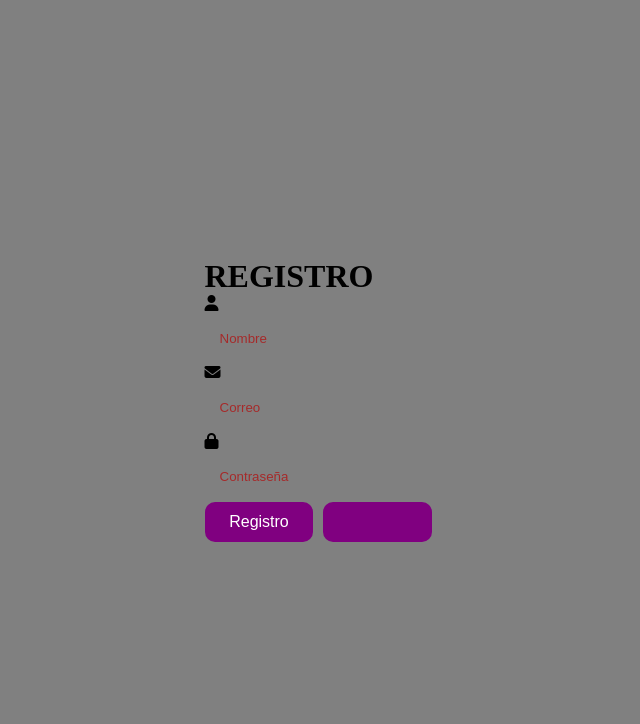
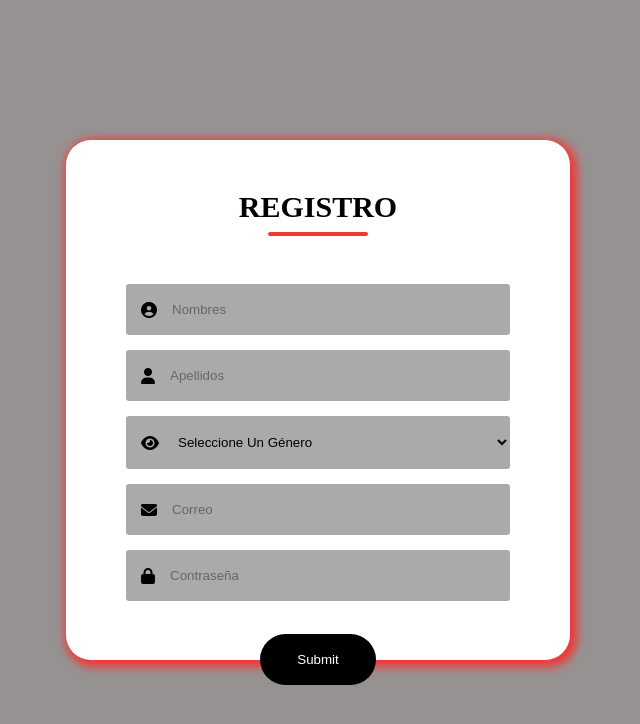
Before and after one commit to MatiasRJ2808/Inmobiliaria, a plain HTML site: page Registro.html in a window 1280 px wide. Shown: the whole page, without its empty margins (322-962 px from the left). Drawn offline with Linux system fonts and the light colour scheme.

Commit message:
Quinto Commit

```diff
--- a/Proyecto.css
+++ b/Proyecto.css
@@ -73,7 +73,7 @@ header {
     background-color: white;
     width: 80%;
     height: 60vh;
-    box-shadow: 3px 3px 4px 3px rgb(22, 129, 222);
+    box-shadow: 3px 3px 4px 3px rgb(22, 129, 222); /* X - Y - Difuminacion - Expanda - Color */
 }
 
 #Texto-1 {
--- a/Registro.css
+++ b/Registro.css
@@ -4,106 +4,94 @@
     text-decoration: none;
 }
 
-.Container {
+#Principal {
     width: 100%;
     height: 100vh;
-    background-color: gray;
+    background-color: rgb(150, 146, 146);
     display: flex;
     align-items: center;
     justify-content: center;
 }
 
-.form-content {
-    width: 100%;
-    max-width: 450px;
+#Formulario {
+    width: 30%;
+    height: 50vh;
     background-color: white;
-    padding: 50px 60px 70px;
+    padding: 50px 60px 70px; /* Arriba - Izquierda y Derecha - Abajo */
     text-align: center;
     border-radius: 25px;
+    box-shadow: 3px 3px 10px 4px rgb(246, 53, 53);
 }
 
-.form-content h1 {
+#Titulo-1 {
     font-size: 30px;
     margin-bottom: 60px;
-    color: red;
+    color: rgb(0, 0, 0);
     position: relative;
 }
 
-.form-content h1::after {
-    content: ¨¨;
-    width: 30px;
+#Titulo-1::after {
+    content: '';
+    width: 100px;
     height: 4px;
     border-radius: 3px;
-    background: aqua;
+    background: rgb(246, 53, 53);
     position: absolute;
-    bottom: 12px;
+    bottom: -12px;
     left: 50%;
-    transform: translate(-50%);
+    transform: translate(-50%); /* Lo Mueve Al Centro */
 }
 
-.input-field {
-    background-color: orange;
-    margin: 15px 0;
+.Informacion {
+    background-color: rgb(170, 170, 170);
+    margin: 15px 0; /* Vertical - Horizontal */
     border-radius: 3px;
     display: flex;
     align-items: center;
-    transition: max-height 0.5s;
-    overflow: hidden;
 }
 
 input {
     width: 100%;
     background: transparent;
     border: 0;
-    outline: none;
-    padding: 18px 15px;
-    color: blueviolet;
+    outline: none; /* Quitar Borde Que Se Coloca Cuando Se Escribe */
+    padding: 18px 15px; /* Arriba Y Abajo - Izquierda Y Derecha */
+    color: rgb(0, 0, 0);
 }
 
 input::placeholder {
-    color: brown;
+    color: rgb(0, 0, 0);
+    opacity: 0.4;
 }
 
-.input-field i {
+#Icono {
     margin-left: 15px;
-    color: green;
+    color: rgb(0, 0, 0);
 }
 
-form p {
-    color: greenyellow;
-    text-align: left;
-    font-size: 13px;
+#Boton {
+    width: 100%;
+    display: flex;
+    justify-content: center
 }
 
-form p a {
-    color: yellow;
-    margin-left: 5px;
+#Sing-Up {
+    border-radius: 30px;
+    background-color: rgb(0, 0, 0);
+    color: white;
+    cursor: pointer;
+    width: 30%;
 }
 
-.Btn-field {
-    width: 100%;
-    display: flex;
-    justify-content: space-between;
+#Lista-1 {
+    height: 350px;
 }
 
-.Btn-field button {
-    flex-basis: 48%;
-    font-size: 16px;
-    background-color: purple;
-    color: white;
-    height: 40px;
-    border-radius: 10px;
+#Sexo {
+    width: 100%;
+    background: transparent;
     border: 0;
-    outline: 0;
-    cursor: pointer;
-    transition: background 1s;
+    outline: none; /* Le Quita El Borde Del ( Selected ) */
+    padding: 18px 15px;
+    color: rgb(0, 0, 0);
 }
-
-.input-group {
-    height: 250px;
-}
-
-.btn-field button.disable {
-    background-color: darkgreen;
-    color: tomato;
-}
--- a/Registro.html
+++ b/Registro.html
@@ -9,8 +9,8 @@
 </head>
 <body>
 
-    <div class="Container">
-        <div class="Form-Content">
+    <div id="Principal">
+        <div id="Formulario">
 
             <h1 id="Titulo-1">
                 REGISTRO
@@ -18,34 +18,52 @@
 
             <form>
 
-                <div class="Input-group">
+                <div id="Lista-1">
 
-                    <div class="Input-field" id="NameInput">
+                    <div class="Informacion" id="NameInput">
 
-                        <i class="fa-solid fa-user"> </i>
-                        <input type="text" placeholder="Nombre">
+                        <i id="Icono" class="fa-solid fa-circle-user"> </i>
+                        <input type="text" placeholder="Nombres" required>
 
                     </div>
 
-                    <div class="Input-field">
+                    <div class="Informacion" id="NameInput">
 
-                        <i class="fa-solid fa-envelope"> </i>
-                        <input type="email" placeholder="Correo">
+                        <i id="Icono" class="fa-solid fa-user"> </i>
+                        <input type="text" placeholder="Apellidos" required>
 
                     </div>
 
-                    <div class="Input-field">
+                    <div class="Informacion" id="NameInput">
 
-                        <i class="fa-solid fa-lock"> </i>
-                        <input type="password" placeholder="Contraseña">
+                        <i id="Icono" class="fa-solid fa-eye"> </i>
+                        <select name="Genero" id="Sexo">
+
+                            <option> Seleccione Un Género </option>
+                            <option> Masculino </option>
+                            <option> Femenino </option>
+                        </select>
+
+                    </div>
+
+                    <div class="Informacion">
+
+                        <i id="Icono" class="fa-solid fa-envelope"> </i>
+                        <input type="email" placeholder="Correo" required>
+
+                    </div>
+
+                    <div class="Informacion">
+
+                        <i id="Icono" class="fa-solid fa-lock"> </i>
+                        <input type="password" placeholder="Contraseña" required>
 
                     </div>
 
                 </div>
 
-                <div class="Btn-field">
-                    <button id="Sing-UP" type="button"> Registro </button>
-                    <button id="Sing-In" type="button" class="Disable"> </button>
+                <div id="Boton">
+                    <input id="Sing-Up" type="submit"> </input>
                 </div>
 
             </form>
@@ -53,7 +71,5 @@
         </div>
     </div>
 
-    <script>src="Script.js"</script>
-
 </body>
 </html>
```
Also changed, not shown: Script.js (deleted, +0 -18 lines).
